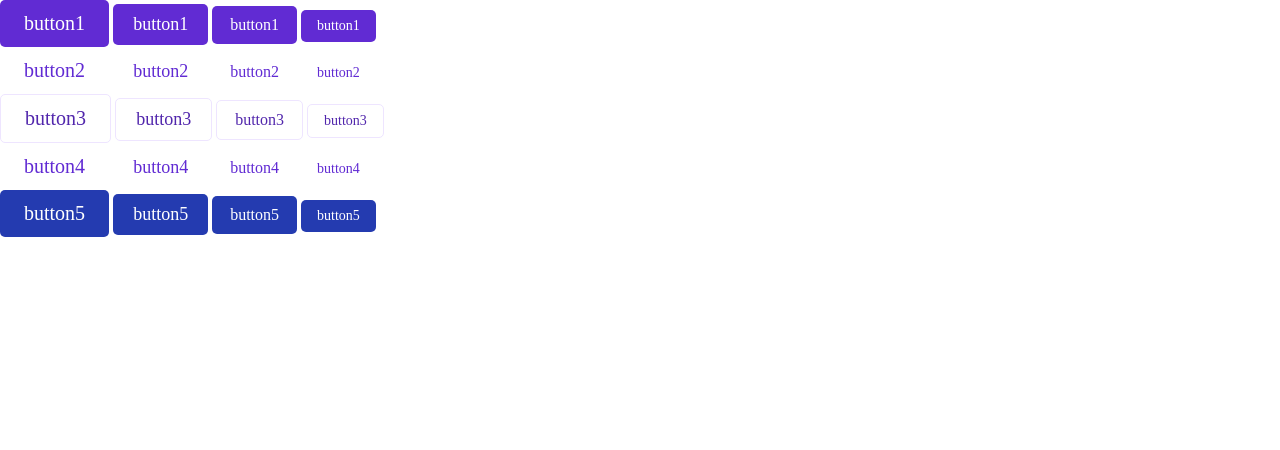
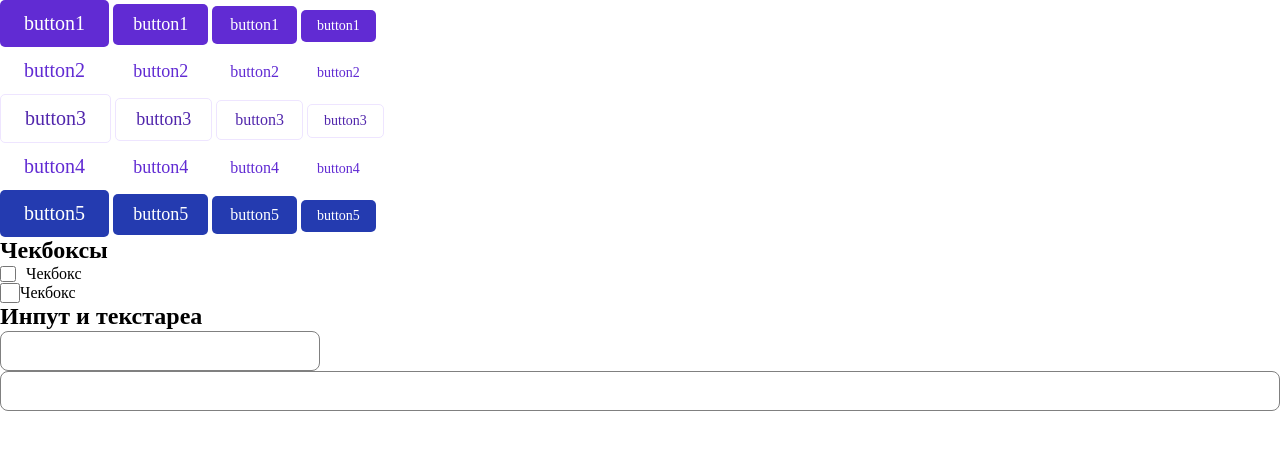
Before and after one commit to developer-of-rivia/UI-test, a website: page app/ui-tree.html in a window 1280 px wide. Drawn offline with Linux system fonts and the light colour scheme.

Commit message:
немного сделаны инпуты

```diff
--- a/app/sass/_5 ui.sass
+++ b/app/sass/_5 ui.sass
@@ -53,3 +53,34 @@
 .button--size4
     padding: 8px 16px
     font-size: 14px
+/* CHECKBOX */
+/* CHECKBOX */
+.checkbox
+    display: flex
+    align-items: center
+// checkbox--gap
+.checkbox--gap1
+    gap: 10px
+// checkbox--size
+.checkbox__input--size1
+    width: 16px
+    height: 16px
+.checkbox__input--size2
+    width: 20px
+    height: 20px
+/* FIELDS */
+/* FIELDS */
+/* FIELDS */
+// field--size1
+.field--size1
+    width: 320px
+    height: 40px
+.field--size2
+    width: 100%
+    height: 40px
+// field--bradius
+.field--bradius1
+    border-radius: 8px
+// field--border
+.field--border1
+    border: 1px solid gray
--- a/app/ui-tree.html
+++ b/app/ui-tree.html
@@ -233,65 +233,52 @@
 
 
 
+    <!-- checkbox -->
+    <!-- checkbox -->
+    <!-- checkbox -->
+    <h2>Чекбоксы</h2>
+    <div class="row">
+        <label class="checkbox checkbox--gap1">
+            <input class="checkbox__input checkbox__input--size1" type="checkbox">
+            <div class="checkbox__content">
+                Чекбокс
+            </div>
+        </label>
+    </div>
+    <div class="row">
+        <label class="checkbox">
+            <input class="checkbox__input checkbox__input--size2" type="checkbox">
+            <div class="checkbox__content">
+                Чекбокс
+            </div>
+        </label>
+    </div>
 
 
 
 
 
-    <!-- <ul class="treevertical">
-        <li>
-          <a href="#" class="button1">Button1</a>
-          <ul>
-           <li><a href="#" class="button1-2">Button1-2</a>
-                <ul>
-                    <li><a href="#" class="button1-2-2">Button1-2-2</a>
-                        <ul>
-                            <li><a href="#" class="button1-2-2-2">Button1-2-2-2</a></li>
-                        </ul>
-                    </li>
-                    <li><a href="#" class="button1-2-3">Button1-2-3</a></li>
-                    <li><a href="#" class="button1-2-3">Button1-2-4</a></li>
-                </ul>
-            </li>
-            <li><a href="#" class="button1-3">Button1-3</a></li>
-            <li><a href="#" class="button1-4">Button1-4</a></li>
-            <li><a href="#" class="button1-5">Button1-5</a></li>
-          </ul>
-        </li>
-    </ul>
-	 -->
+    <!-- input -->
+    <!-- input -->
+    <!-- input -->
+	<h2>Инпут и текстареа</h2>
+    <div class="row">
+        <div class="field-cell">
+            <input type="text" class="field field--size1 field--bradius1 field--border1">
+        </div>
+    </div>
+    <div class="row">
+        <div class="field-cell">
+            <input type="text" class="field field--size2 field--bradius1 field--border1">
+        </div>
+    </div>
 
 
-    <style>
-        .treevertical,
-        .treevertical ul {
-        position: relative;  display: table; margin: 5px 0 0 0 !important;
-        padding: 6px 0 0 0 !important; line-height: normal; text-align: center;
-        word-wrap: break-word; word-break: break-all;}
-        .treevertical li { position: relative; display: table-cell;}
-        /* Отступ между пунктами */
-        .treevertical li:not(:only-child) {padding: 0 .5em;}
-        .treevertical li:last-child {padding-right: 0;}
-        .treevertical li:first-child {padding-left: 0;}
-        /* Стили линий */
-        .treevertical ul:before,
-        .treevertical ul li:before,
-        .treevertical ul li:after {
-        content: ""; position: absolute; top: -5px; left: 0;
-        width: 50%; height: 5px; border-right: 1px solid #999;}
-        .treevertical ul:before {top: -4px;}
-        .treevertical ul li:not(:only-child):before {border-top: 1px solid #999;}
-        .treevertical ul li:not(:only-child):first-child:before {
-        right: 0; left: auto; border-left: 1px solid #999; border-right: none;}
-        .treevertical ul li:not(:only-child):first-child:before,
-        .treevertical ul li:not(:only-child):last-child:before {
-        width: calc(50% + .5em/2);
-        }
-        .treevertical ul li:after {border: none;}
-        .treevertical ul li:not(:last-child):not(:first-child):after {
-        width: 100%; border-top: 1px solid #999;
-        }
-    </style>
+
+
+
+
+
 
 
 
```
Also changed, not shown: app/css/main.css.
